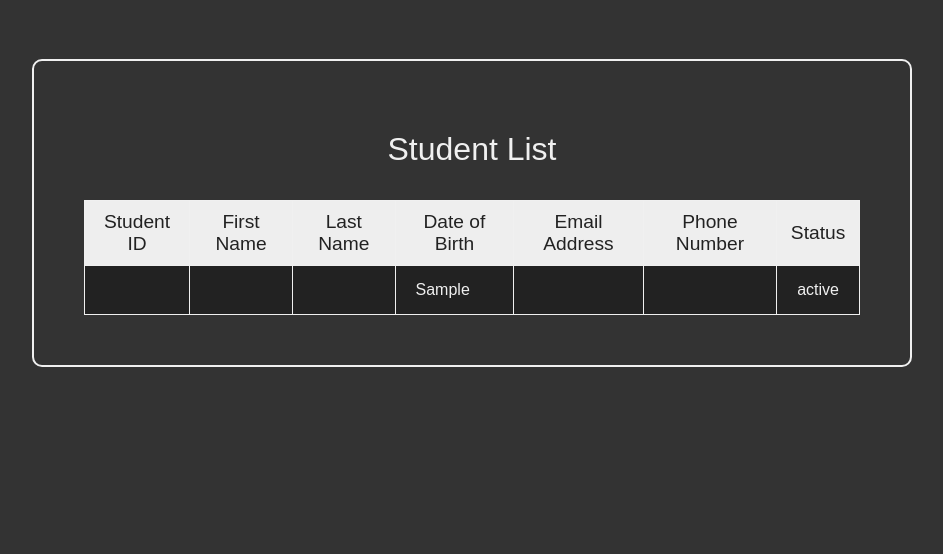
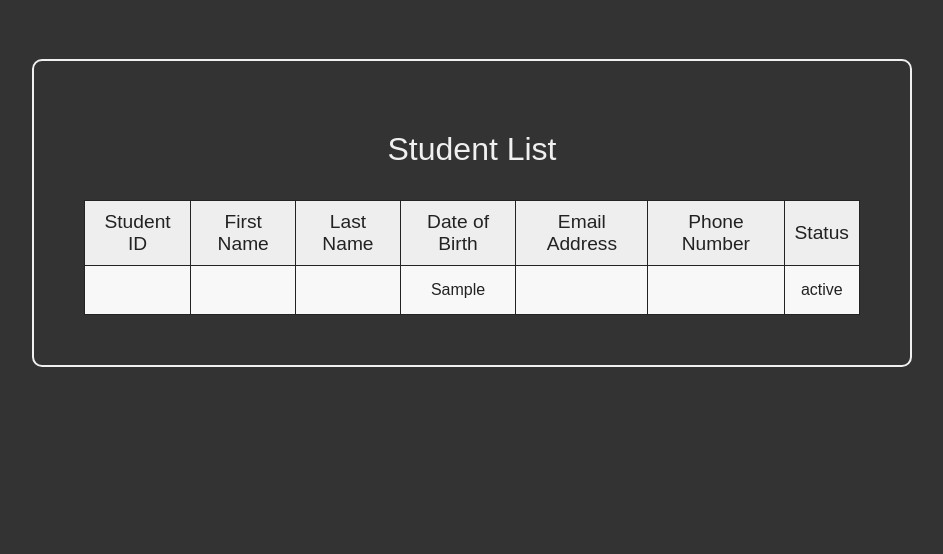
Before and after one commit to rubymattu/PHPAssignment1, a PHP site: page / in a window 1280 px wide. Shown: the part 196-750 px from the top of the page, without its empty margins (168-1111 px from the left). Run offline with PHP 8.4, Linux system fonts and the light colour scheme; tables that the repository leaves empty or names only in its code hold one stand-in row (values such as "Sample post"); data that the repository does not hold is empty.

Commit message:
Edited table style in main.css

```diff
--- a/css/main.css
+++ b/css/main.css
@@ -35,12 +35,11 @@ body {
       border-collapse: collapse;
       margin-top: 2rem;
       font-family: 'Poppins', sans-serif;
-      background: #222;
-      color: #f0f0f0;
+
     }
       th, td {
         padding: 10px;
-        border: 1px solid #f0f0f0;
+        border: 1px solid #232323;
       }
       th {
         background: #eee;
@@ -51,8 +50,9 @@ body {
       td {
         font-size: 1rem;
         font-weight: 200;
-        text-align: left;
-        padding: 15px 20px;
+        padding: 15px 10px;
+        background: #f9f8f8;
+        color: #222;
       }
       footer {
         background: #222;
```
